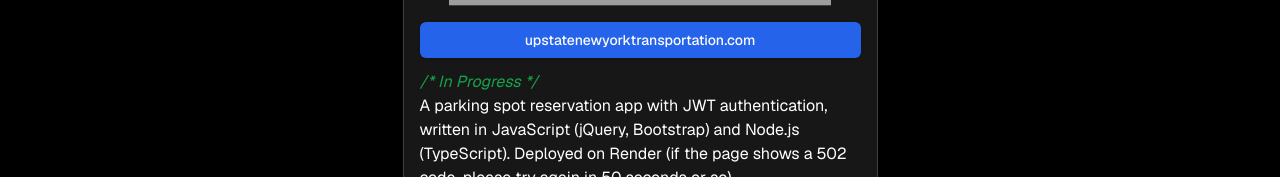
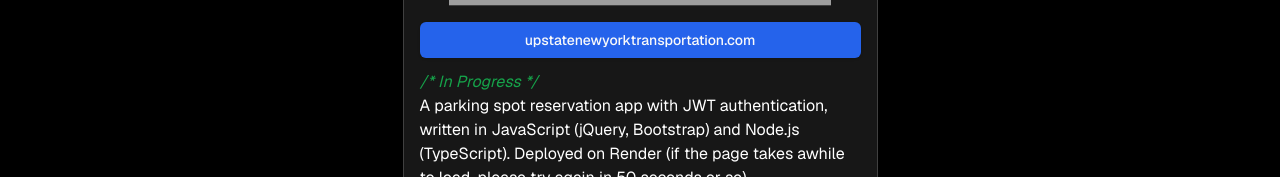
Before and after one commit to jamesdavidyu/planorban, a Next.js app: page / in a window 1280 px wide. Shown: the part 623-800 px from the top of the page. Built offline with nearby package versions, Linux system fonts and the light colour scheme; grey boxes are pictures that could not be loaded.

Commit message:
added instructions for unyt

```diff
--- a/src/components/Projects/UNYT.tsx
+++ b/src/components/Projects/UNYT.tsx
@@ -35,8 +35,8 @@
             </p>
             A parking spot reservation app with JWT authentication, written in
             JavaScript &#40;jQuery, Bootstrap&#41; and Node.js
-            &#40;TypeScript&#41;. Deployed on Render &#40;if the page shows a
-            502 code, please try again in 50 seconds or so&#41;.
+            &#40;TypeScript&#41;. Deployed on Render &#40;if the page takes
+            awhile to load, please try again in 50 seconds or so&#41;.
           </div>
           <div className="flex justify-center mt-2 2xl:mt-0">
             <Avatar>
```
